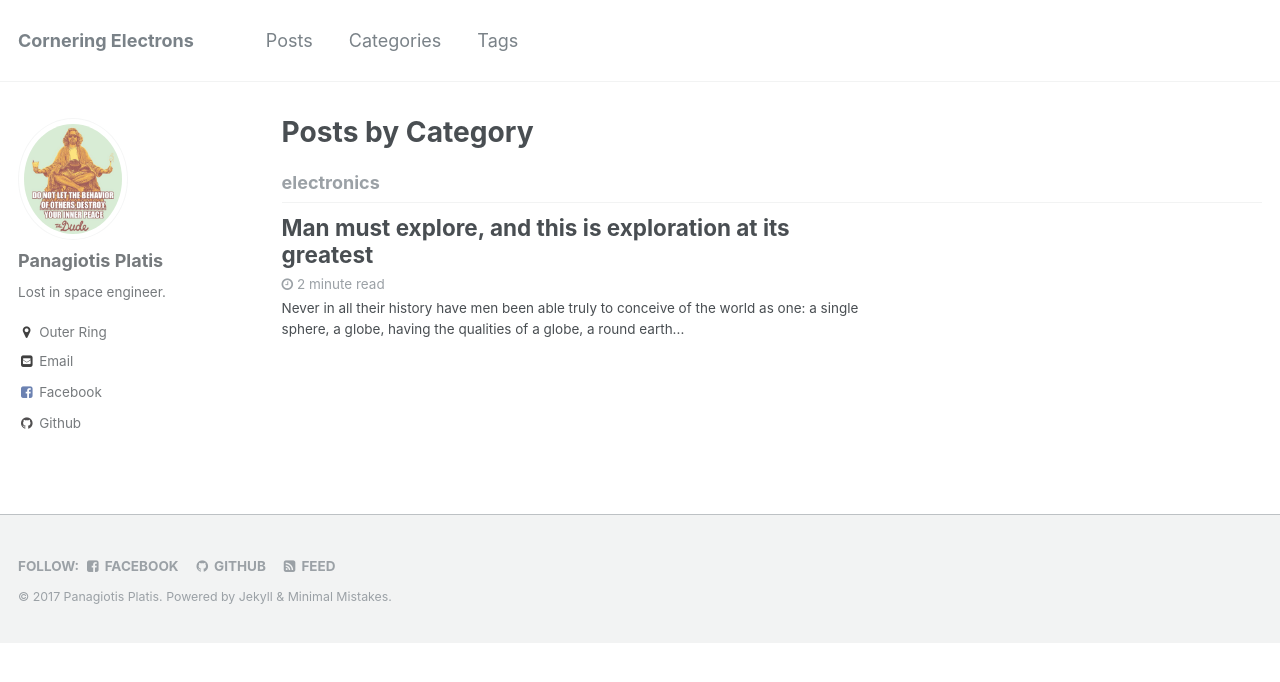
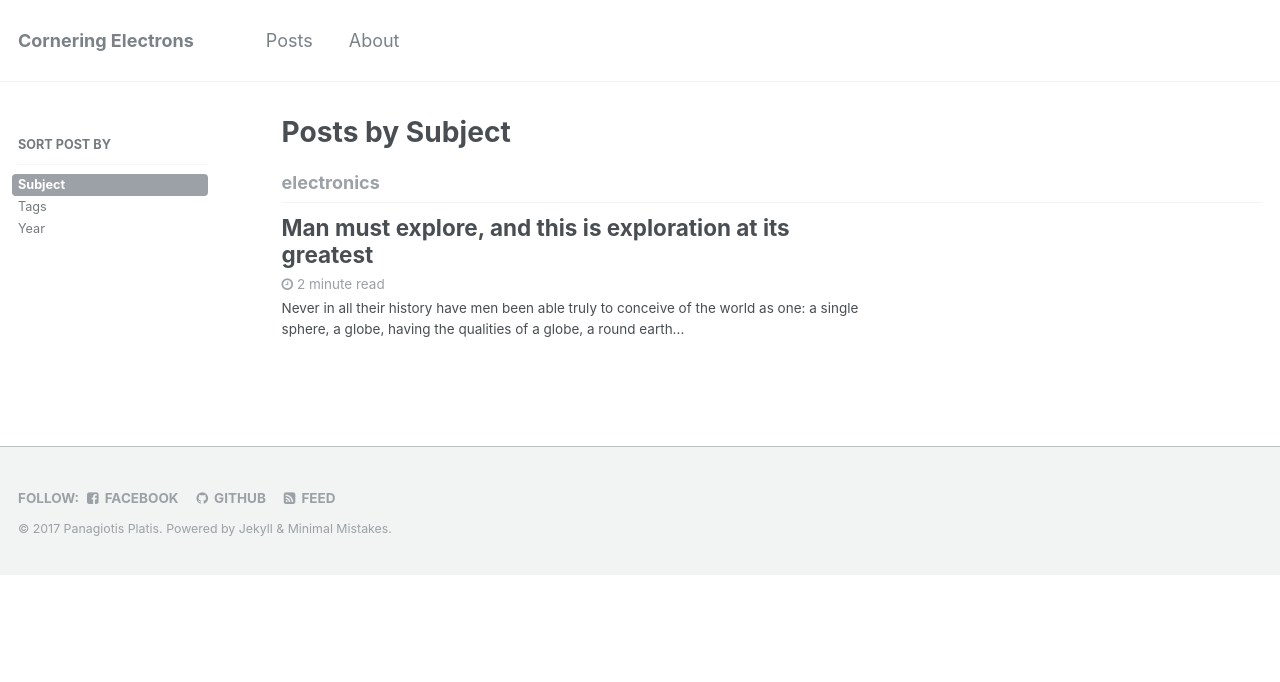
Before and after one commit to platispete/platispete.github.io, a Jekyll site: the page built from _pages/category-archive.html, in a window 1280 px wide. Shown: the top 682 px of the page. Built offline with Jekyll 4.4.1, drawn with Linux system fonts in a browser that asks for light colours.

Commit message:
changes to navigation

```diff
--- a/_config.yml
+++ b/_config.yml
@@ -215,7 +215,7 @@ defaults:
       type: posts
     values:
       layout: single
-      author_profile: true
+      author_profile: false
       read_time: true
       comments: true
       share: true
--- a/_data/navigation.yml
+++ b/_data/navigation.yml
@@ -1,10 +1,17 @@
 # main links links
 main:
   - title: "Posts"
-    url: /year-archive/
+    url: /subject/
 
-  - title: "Categories"
-    url: /categories/
+  - title: "About"
+    url: /about/
 
-  - title: "Tags"
-    url: /tags/
+posts:
+    - title: Sort post by
+      children:
+          - title: "Subject"
+            url: /subject/
+          - title: "Tags"
+            url: /tags/
+          - title: "Year"
+            url: /year-archive/
--- a/_pages/category-archive.html
+++ b/_pages/category-archive.html
@@ -1,8 +1,10 @@
 ---
 layout: archive
-permalink: /categories/
-title: "Posts by Category"
-author_profile: true
+permalink: /subject/
+title: "Posts by Subject"
+author_profile: false
+sidebar:
+  nav: "posts"
 ---
 
 {% include base_path %}
--- a/_pages/home.md
+++ b/_pages/home.html
@@ -8,3 +8,9 @@ header:
   caption: "The goose"
 excerpt: 'My goose is getting coocked.'
 ---
+
+<div class="grid__wrapper">
+  {% for post in site.posts %}
+    {% include archive-single.html type="grid" %}
+  {% endfor %}
+</div>
--- a/_pages/tag-archive.html
+++ b/_pages/tag-archive.html
@@ -2,7 +2,9 @@
 layout: archive
 permalink: /tags/
 title: "Posts by Tags"
-author_profile: true
+author_profile: false
+sidebar:
+  nav: "posts"
 ---
 
 {% include base_path %}
--- a/_pages/year-archive.html
+++ b/_pages/year-archive.html
@@ -2,7 +2,9 @@
 layout: archive
 permalink: /year-archive/
 title: "Posts by Year"
-author_profile: true
+author_profile: false
+sidebar:
+  nav: "posts"
 ---
 
 {% include base_path %}
```
Also changed, not shown: Gemfile (+29 -2 lines), _pages/about.html (added, +7 -0 lines), _pages/portfolio-archive.html (deleted, +0 -12 lines), Gemfile.lock, 3 other files.
